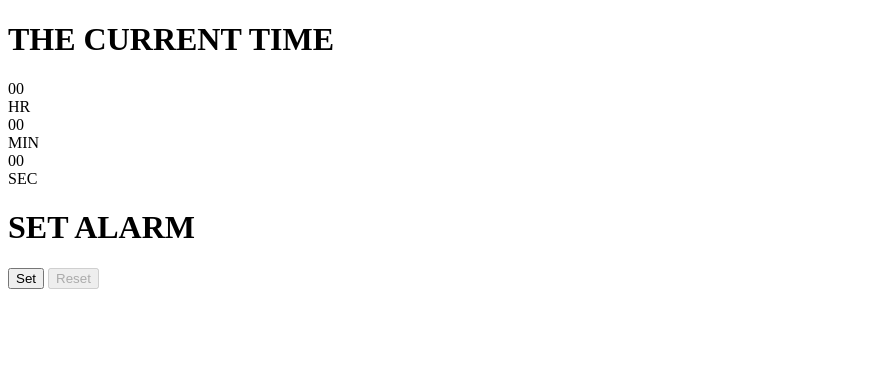
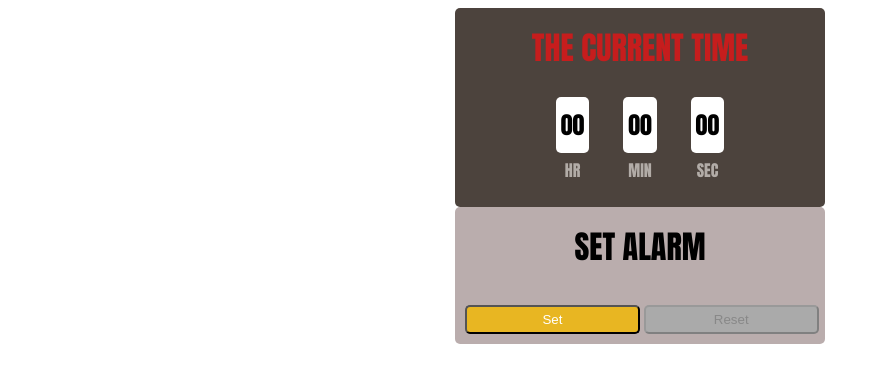
Before and after one commit to monogamus/final-project, a plain HTML site: page index.html in a window 1280 px wide. Shown: the whole page, without its empty margins (0-880 px from the left). Drawn offline with Linux system fonts and the light colour scheme.

Commit message:
index & css

```diff
--- /dev/null
+++ b/alarm_clock.css
@@ -0,0 +1,69 @@
+#ctime, #tpick {
+	font-family: Impact, sans-serif;
+}
+.header {
+	text-align: center;
+	font-weight: normal;
+	margin:5px 0 10px 0;
+}
+
+#ctime {
+	margin: 0 auto;
+	max-width: 350px;
+	padding: 10px;
+	background: #4c433d;
+	border-radius: 5px;
+	text-align: center;
+}
+#ctime .header {
+	color: #c61d1d;
+}
+#ctime .square {
+	display: inline-block;
+	padding: 10px;
+	margin: 5px;
+}
+#ctime .digits {
+	font-size: 24px;
+	background: #fff;
+	color: #000;
+	padding: 10px 5px;
+	border-radius: 5px;
+}
+#ctime .text {
+	margin-top: 5px;
+	color: #b2aca7;
+}
+
+#tpick {
+	margin: 0 auto;
+	max-width: 350px;
+	padding: 10px;
+	background: #baadad;
+	border-radius: 5px;
+	white-space: nowrap;
+}
+#tpick-h, #tpick-m, #tpick-s {
+	display: inline-block;
+	width: 32%;
+}
+#tpick select {
+	box-sizing: padding-box;
+	width: 100%;
+	font-size: 1.2em;
+	font-weight: bold;
+	margin: 20px 0;
+}
+#tset, #treset {
+	box-sizing: padding-box;
+	width: 50%;
+	background: #e8b622;
+	color: #fff;
+	padding: 5px;
+	border-radius: 5px;
+	cursor: pointer;
+}
+#tset:disabled, #treset:disabled {
+	background: #aaa;
+	color: #888;
+}
--- a/index.html
+++ b/index.html
@@ -2,8 +2,11 @@
 <html>
 <head>
 	<title>Alarm Clock</title>
+	<link href="alarm_clock.css" rel="stylesheet">
+  <script src="alarm_clock.js"></script>
+  <link rel="shortcut icon" href="images/Graphicloads-100-Flat-Clock.ico"/>
+</head>
 
-</head>
 <body>
 <div id="ctime">
       <h1 class="header">THE CURRENT TIME</h1>
```
